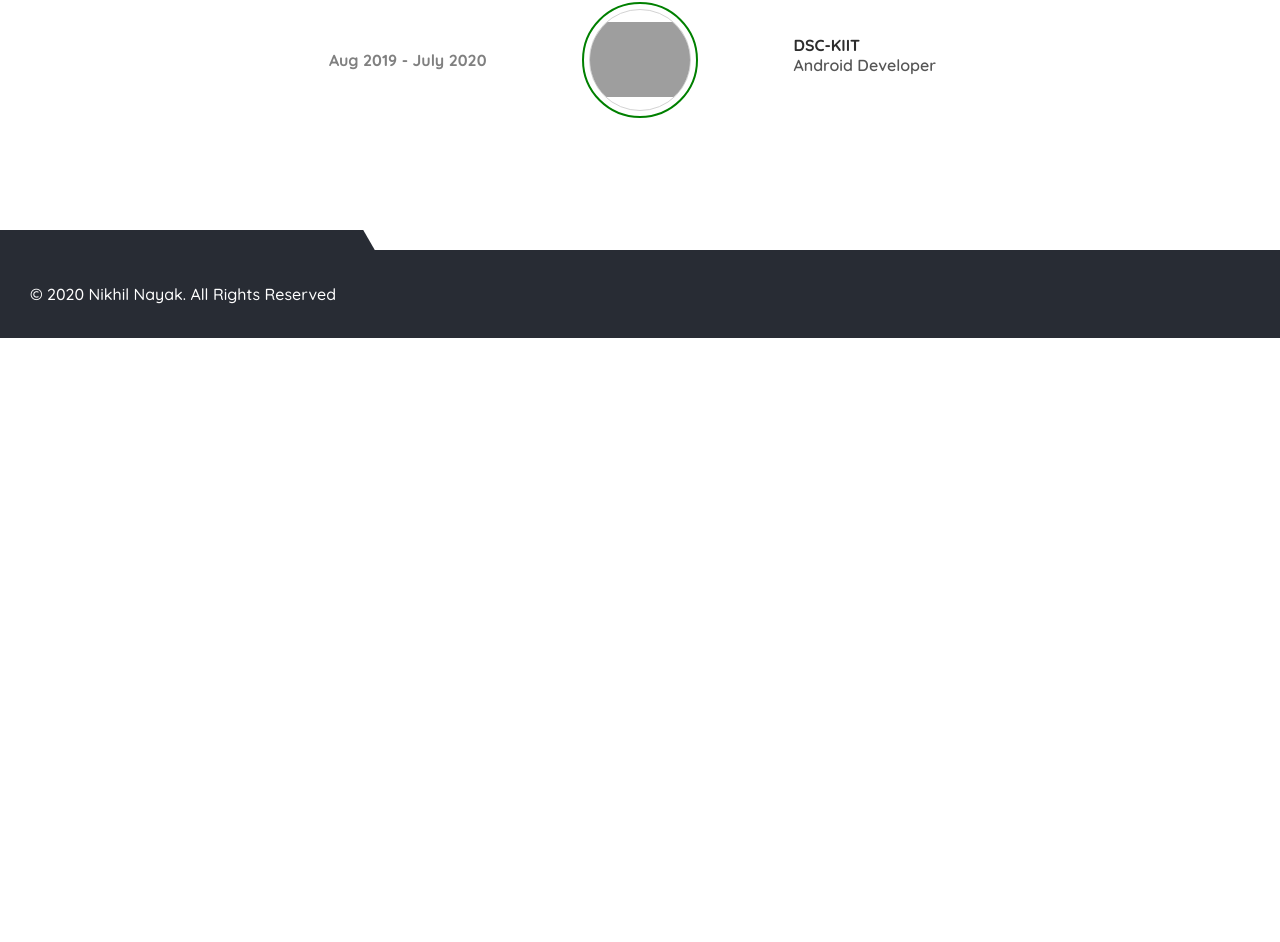
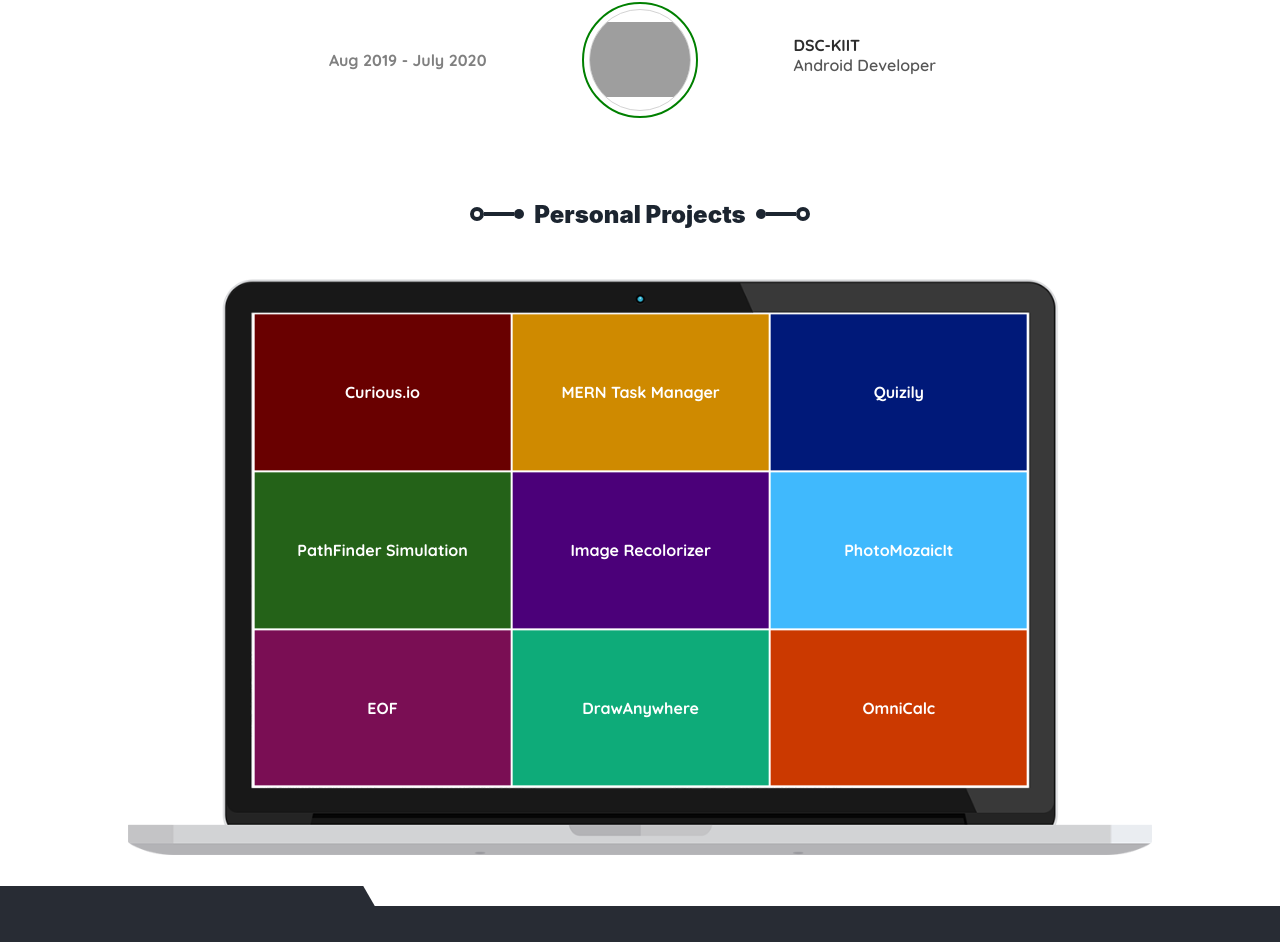
Before and after one commit to NikhilCodes/nikhilcodes.github.io, a React (Create React App) app: page / in a window 1280 px wide. Shown: the part 1532-2474 px from the top of the page. Before the commit the page ends 1870 px from the top, so only its background shows below. Built offline with nearby package versions, Linux system fonts and the light colour scheme; grey boxes are pictures that could not be loaded; some icons are missing.

Commit message:
Added Project Display section

```diff
--- a/public/index.html
+++ b/public/index.html
@@ -24,7 +24,7 @@
       work correctly both with client-side routing and a non-root public URL.
       Learn how to configure a non-root public URL by running `npm run build`.
     -->
-    <title>React App</title>
+    <title>NikhilCodes</title>
   </head>
   <body>
     <noscript>You need to enable JavaScript to run this app.</noscript>
--- a/src/App.tsx
+++ b/src/App.tsx
@@ -5,6 +5,7 @@ import Lander from "./components/Lander";
 import About from "./components/About";
 import Footer from "./components/Footer";
 import WorkExp from "./components/WorkExp";
+import Projects from "./components/Projects";
 
 function App() {
   return (
@@ -12,6 +13,7 @@ function App() {
       <Lander />
       <About />
       <WorkExp />
+      <Projects />
       <Footer />
     </div>
   );
--- a/src/components/Footer/index.tsx
+++ b/src/components/Footer/index.tsx
@@ -1,8 +1,5 @@
 import React from 'react';
 import './styles.css';
-import githubLogo from '../../assets/github.png'
-import emailLogo from '../../assets/email.png';
-import linkedinLogo from '../../assets/linkedin.png';
 import { FaGithub, FaLinkedin, MdEmail } from "react-icons/all";
 
 export default function Footer() {
--- a/src/components/Lander/styles.css
+++ b/src/components/Lander/styles.css
@@ -7,7 +7,7 @@
   background-color: #282c34;
   height: 100vh;
   width: 120%;
-  transform: skewY(-10deg) translateY(-12vh) scaleY(1);
+  transform: skewY(-5deg) translateY(-12vh) scaleY(1);
 }
 
 .style-box-2 {
--- /dev/null
+++ b/src/components/Projects/index.tsx
@@ -0,0 +1,51 @@
+import React, { useEffect } from 'react';
+import AnimatedHeader from "../fragments/AnimatedHeader";
+import './styles.css';
+import laptopMockup from '../../assets/laptop-mockup.png';
+
+function LaptopScreenTiles({ title, themeColor }: any) {
+  return (
+    <div className={'tiles'} style={{ backgroundColor: themeColor }} onClick={() => {alert('LOL')}}>
+      {title}
+    </div>
+  );
+}
+
+export default function Projects() {
+  useEffect(() => {
+    window.addEventListener('scroll', (ev) => {
+      const screen = document.getElementById('laptop-content') as HTMLElement;
+      let rect = screen ? screen.getBoundingClientRect() : {top: 0, left: 0, bottom: 0, right: 0};
+      if (
+        rect.top >= 0 &&
+        rect.bottom - 20 <= (window.innerHeight || document.documentElement.clientHeight)
+      ) {
+        screen.style.filter = 'none';
+        screen.style.backgroundColor = 'white';
+      }
+    });
+  });
+  return (
+    <div>
+      <AnimatedHeader id={'projects'} color={'#1c2530'}>
+        Personal Projects
+      </AnimatedHeader>
+      <div>
+        <div id={'laptop-mockup-container'}>
+          <img id={'laptop-mockup'} alt={'laptop-mockup'} src={laptopMockup} />
+          <div id={'laptop-content'}>
+            <LaptopScreenTiles title={'Curious.io'} themeColor={'#690000'} />
+            <LaptopScreenTiles title={'MERN Task Manager'} themeColor={'#cf8a00'} />
+            <LaptopScreenTiles title={'Quizily'} themeColor={'#001979'} />
+            <LaptopScreenTiles title={'PathFinder Simulation'} themeColor={'#246218'} />
+            <LaptopScreenTiles title={'Image Recolorizer'} themeColor={'#4b0079'} />
+            <LaptopScreenTiles title={'PhotoMozaicIt'} themeColor={'#40b9fd'} />
+            <LaptopScreenTiles title={'EOF'} themeColor={'#7a0e54'} />
+            <LaptopScreenTiles title={'DrawAnywhere'} themeColor={'#0eab79'} />
+            <LaptopScreenTiles title={'OmniCalc'} themeColor={'#cb3900'} />
+          </div>
+        </div>
+      </div>
+    </div>
+  );
+}
--- /dev/null
+++ b/src/components/Projects/styles.css
@@ -0,0 +1,51 @@
+#laptop-mockup-container {
+  width: 100%;
+  height: 42vw;
+  display: flex;
+  justify-content: center;
+  align-items: center;
+  padding-top: 50px;
+}
+
+#laptop-mockup {
+  position: absolute;
+  width: 80vw;
+  height: 45vw;
+}
+
+#laptop-content {
+  display: flex;
+  flex-direction: row;
+  flex-wrap: wrap;
+  align-items: flex-start;
+  justify-content: center;
+  width: 60.6vw;
+  height: 37vw;
+  transform: translateY(-1.3vw) translateX(0.5pt);
+  overflow-y: scroll;
+  transition-duration: 1000ms;
+  filter: brightness(0%);
+  background-color: black;
+}
+
+#laptop-content::-webkit-scrollbar {
+  display: none;
+}
+
+#laptop-content .tiles {
+  display: flex;
+  flex-direction: column;
+  height: 32.8%;
+  width: calc(60.5vw / 3 - 2px);
+  justify-content: center;
+  align-items: center;
+  color: white;
+  font-weight: 700;
+  margin: 1px;
+  z-index: 10;
+  transition-duration: 200ms;
+}
+
+#laptop-content .tiles:hover {
+  filter: grayscale(40%);
+}
```
Also changed, not shown: src/assets/laptop-mockup.png (added).
